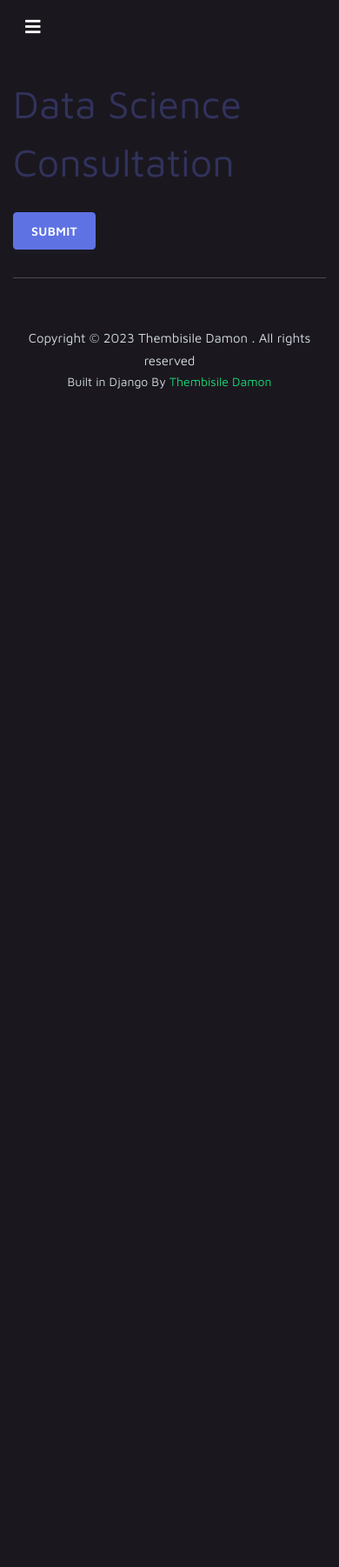
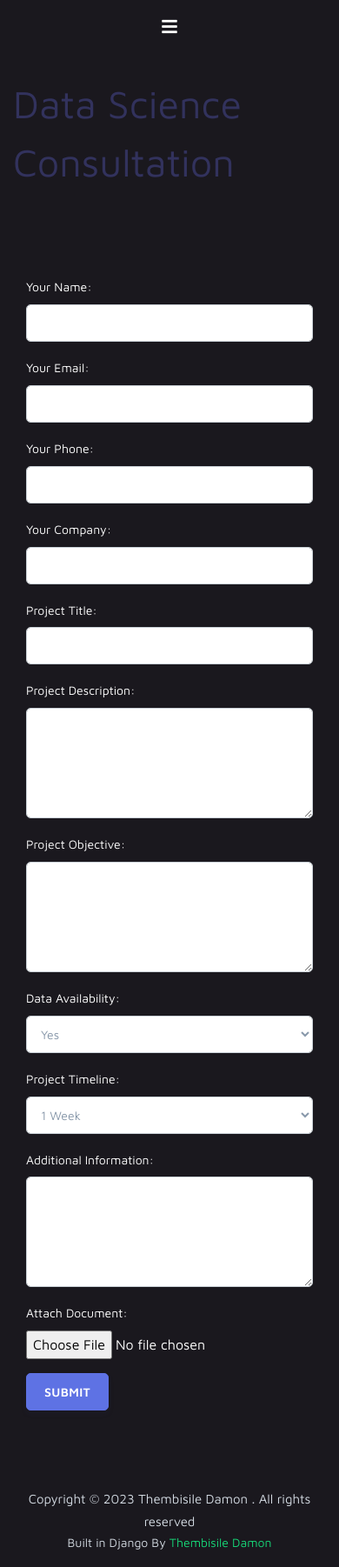
Before and after one commit to shaundamon/Digital-Portfolio, a Django app: page /data-science-consulting/ in a window 390 px wide. Shown: the whole page at 87% size. Before the commit the page ends 447 px from the top, so only its background shows below. Run offline with Django 3.2, Linux system fonts and the light colour scheme; some libraries are stand-ins or nearby versions.

Commit message:
new changes and features

```diff
--- a/info/forms.py
+++ b/info/forms.py
@@ -6,8 +6,8 @@ It provides a ModelForm for submitting messages with a name, email address, and
 from django.forms import ModelForm
 from .models import Message
 from django import forms
+from django.core.validators import FileExtensionValidator
 
-from django import forms
 
 
 class DataScienceConsultingForm(forms.Form):
@@ -34,12 +34,25 @@ class DataScienceConsultingForm(forms.Form):
         ],
         widget=forms.Select(attrs={'class': 'form-control'})
     )
-    budget = forms.IntegerField(label="Project Budget (USD)", required=False,
-                                widget=forms.NumberInput(attrs={'class': 'form-control'}))
-    timeline = forms.CharField(label="Project Timeline", max_length=200,
-                               required=False, widget=forms.TextInput(attrs={'class': 'form-control'}))
+    timeline = forms.ChoiceField(
+        label="Project Timeline",
+        choices=[
+            ('1_week', '1 Week'),
+            ('1_month', '1 Month'),
+            ('3_months', '3 Months'),
+            ('6_months', '6 Months'),
+        ],
+        widget=forms.Select(attrs={'class': 'form-control'})
+    )
     additional_information = forms.CharField(label="Additional Information", required=False, widget=forms.Textarea(
         attrs={'class': 'form-control', 'rows': 5}))
+    document = forms.FileField(
+        label="Attach Document",
+        required=False,
+        validators=[FileExtensionValidator(
+            allowed_extensions=['pdf', 'doc', 'docx'])],
+        widget=forms.ClearableFileInput(attrs={'class': 'form-control-file'})
+    )
 
 
 class RoboticProcessAutomationForm(forms.Form):
--- a/info/views.py
+++ b/info/views.py
@@ -1,10 +1,24 @@
 # Create your views here.
-from django.shortcuts import render
+from django.shortcuts import render, redirect
 from .forms import DataScienceConsultingForm, RoboticProcessAutomationForm, ProcessOptimizationForm
+from .models import DataScienceConsultingRequest
+
 
 
 def data_science_consulting(request):
-    form = DataScienceConsultingForm()
+    if request.method == 'POST':
+        form = DataScienceConsultingForm(request.POST, request.FILES)
+        if form.is_valid():
+            # Save the form data to the DataScienceConsultingRequest model
+            data_science_request = DataScienceConsultingRequest(
+                **form.cleaned_data)
+            data_science_request.save()
+
+            # Redirect to the success page (replace 'success_page' with the actual success page name)
+            return redirect('success_page')
+    else:
+        form = DataScienceConsultingForm()
+
     return render(request, 'services/data_science_consulting.html', {'form': form})
 
 
--- a/portfolio/settings.py
+++ b/portfolio/settings.py
@@ -115,6 +115,9 @@ EMAIL_PORT = 587
 EMAIL_HOST_USER = config('EMAIL_HOST_USER', default='')
 EMAIL_HOST_PASSWORD = config('EMAIL_HOST_PASSWORD', default='')
 
+# settings.py
+FILE_UPLOAD_MAX_MEMORY_SIZE = 10 * 1024 * 1024  # 10MB
+
 # Password validation
 # https://docs.djangoproject.com/en/2.2/ref/settings/#auth-password-validators
 
--- a/portfolio/static/app.css
+++ b/portfolio/static/app.css
@@ -3,6 +3,19 @@
   --scolor: #17d778;
   --bg-color: #1a181e;
   --secondary: #2c303a;
+}
+.hover-dropdown:hover .dropdown-menu {
+  display: block;
+  opacity: 1;
+  visibility: visible;
+  transition: opacity 0.3s linear, visibility 0.3s linear;
+}
+
+.dropdown-menu {
+  margin-top: 0;
+  opacity: 0;
+  visibility: hidden;
+  transition: opacity 0.3s linear, visibility 0.3s linear;
 }
 
 html {
--- a/portfolio/urls.py
+++ b/portfolio/urls.py
@@ -7,7 +7,8 @@ from .views import (
     projectDetail,
     search,
     handler404,
-    blogDetail
+    blogDetail,
+    success,
 )
 from info.views import (data_science_consulting,
                         robotic_process_automation, process_optimization)
@@ -26,6 +27,7 @@ urlpatterns = [
     path('projects/<str:slug>/', projectDetail, name='projectDetail'),
     path('search/', search, name='search'),
     path('blog/', blogDetail, name='blogDetail'),
+    path('success/', success, name='success'),
     path('blog/<str:slug>/', blogDetail, name='blogDetail'),
     path('data-science-consulting/', data_science_consulting,
          name='data_science_consulting'),
--- a/portfolio/views.py
+++ b/portfolio/views.py
@@ -19,6 +19,9 @@ from info.models import (
     Message,
     blog
 )
+
+def success(request):
+    return render(request, 'success.html')
 
 
 def email_send(data):
--- a/templates/services/data_science_consulting.html
+++ b/templates/services/data_science_consulting.html
@@ -1,12 +1,38 @@
-{% extends 'base.html' %}
+{% extends 'base.html' %} {% block content %}
+<style>
+  .card_2 {
+    border-radius: 15px;
+    box-shadow: 0 6px 10px rgba(0, 0, 0, 0.1), 0 1px 18px rgba(0, 0, 0, 0.12),
+      0 3px 5px rgba(0, 0, 0, 0.2);
+    padding: 25px;
+    background-color: #f5f5f5;
+    width: 100%;
+    max-width: 70%;
+    margin: 0 auto;
+  }
 
-{% block content %}
-  <div class="container">
-    <h1>Data Science Consultation</h1>
-    <form method="post">
-      {% csrf_token %}
-      <!-- Add your form fields here -->
+  .form-control {
+    border-radius: 5px;
+  }
+
+  .btn-primary {
+    border-radius: 5px;
+  }
+
+  .container {
+    display: flex;
+    flex-direction: column;
+    align-items: center;
+  }
+</style>
+
+<div class="container">
+  <h1>Data Science Consultation</h1>
+  <div class="col-lg-6 pl-lg-4 mt-lg-0 mt-6 contact">
+    <form method="post" class="form" id="form">
+      {% csrf_token %} {{ form.as_p }}
       <button type="submit" class="btn btn-primary">Submit</button>
     </form>
   </div>
+</div>
 {% endblock %}
```
Also changed, not shown: info/models.py (+30 -1 lines), templates/nav.html (+41 -11 lines), templates/success.html (added, +12 -0 lines).
